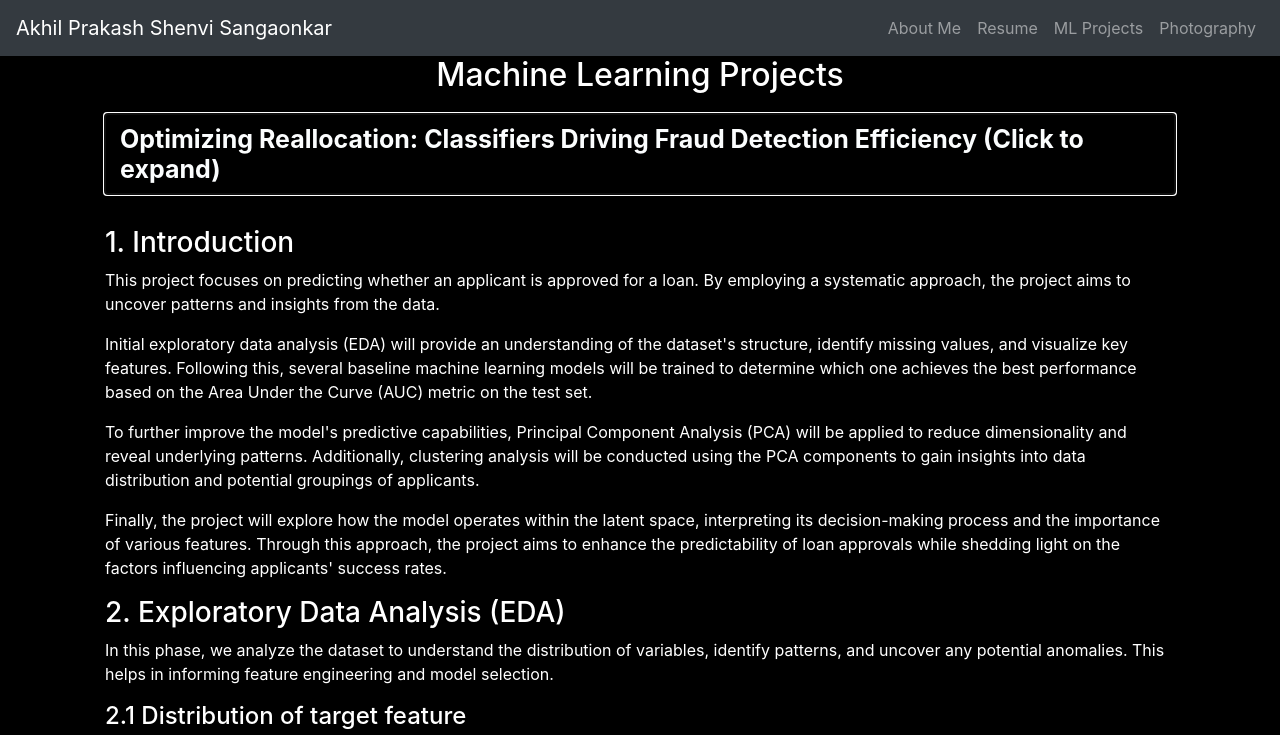
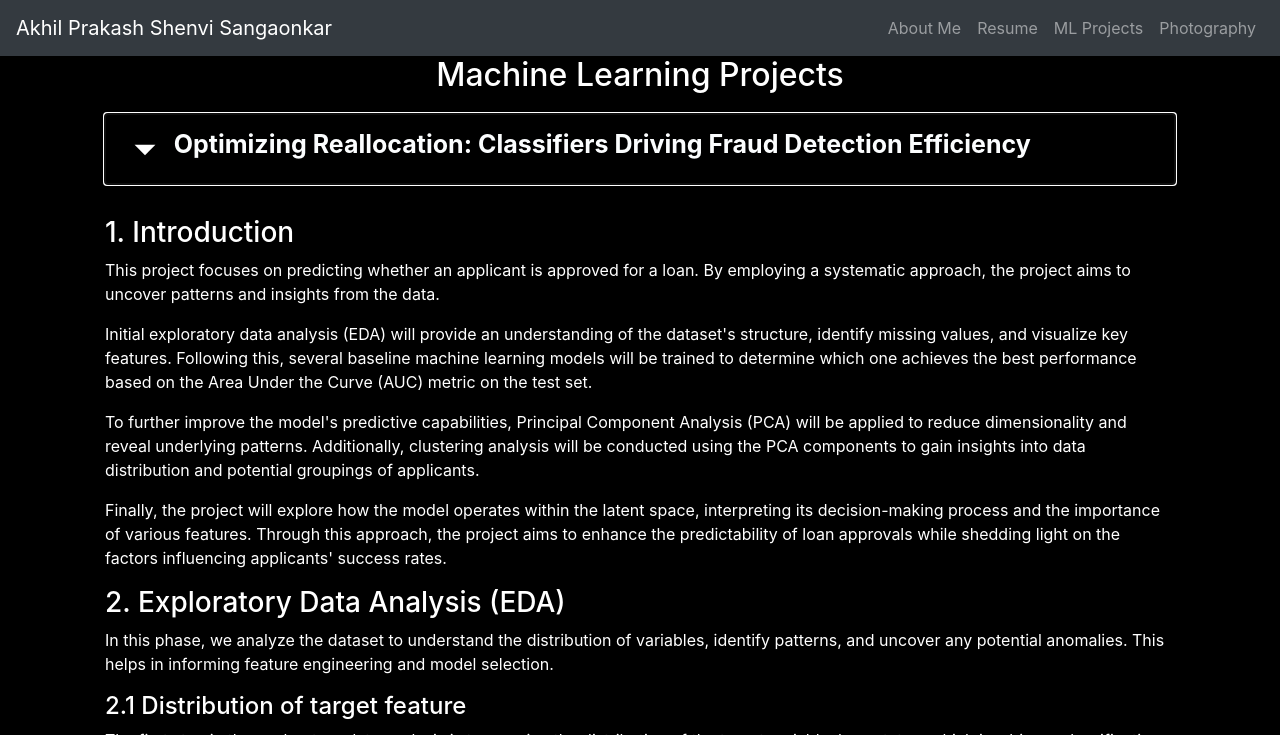
Before and after one commit to Akhil-Sangaonkar/akhil-sangaonkar, a plain HTML site: page ml-projects.html in a window 1280 px wide. Both pictures are taken after a click on the button 640 px from the left and 154 px from the top of the page. Shown: the top 735 px of the page. Drawn offline with nearby package versions, Linux system fonts and the light colour scheme.

Commit message:
Add files via upload

```diff
--- a/ml-projects.html
+++ b/ml-projects.html
@@ -72,11 +72,13 @@
 
     /* Styles for the accordion icon rotation */
     .accordion-button i {
-        transition: transform 0.3s ease; /* Smooth rotation */
-    }
-    .accordion-button[aria-expanded="true"] i {
-        transform: rotate(180deg); /* Rotate arrow when expanded */
-    }
+    transition: transform 0.3s ease; /* Smooth rotation */
+}
+
+.accordion-button[aria-expanded="true"] .arrow {
+    transform: rotate(90deg); /* Rotate arrow 90 degrees when expanded */
+}
+
 
 
 
@@ -117,8 +119,10 @@
             <div class="card mb-3">
                 <div class="card-header" id="headingOne">
                     <h2 class="mb-0">
-                        <button class="accordion-button collapsed" type="button" data-toggle="collapse" data-target="#collapseOne" aria-expanded="false" aria-controls="collapseOne">
-                            <span style="font-size: 25px; font-weight: bold;">Optimizing Reallocation: Classifiers Driving Fraud Detection Efficiency (Click to expand)</span>
+                        <button class="accordion-button" type="button" aria-expanded="false" onclick="toggleAccordion(this)">
+                            <svg class="arrow" xmlns="http://www.w3.org/2000/svg" width="50" height="50" fill="white" viewBox="0 0 24 24">
+                                <path d="M10 7l5 5-5 5z"/>
+                            </svg> <!-- Down arrow SVG --> <span style="font-size: 25px; font-weight: bold;">Optimizing Reallocation: Classifiers Driving Fraud Detection Efficiency </span>
                         </button>
                     </h2>
                 </div>
@@ -142,9 +146,11 @@
                         <p>The first step in the exploratory data analysis is to examine the distribution of the target variable, loan status, which is a binary classification indicating whether an applicant is approved for a loan. The analysis reveals that approximately 85% of the applicants have not been approved for a loan, suggesting a significant class imbalance in the dataset.</p>
 
                         <img src="images/project1/1.jpeg" alt="Insurance Fraud Detection Analysis" class="project-img">
+
                         <h4>2.2 Correlation between the features</h4>
                         <p>In analyzing the correlation between features, most exhibited very low correlations, with values close to zero, indicating weak or no linear relationships among them. However, two features, loan int rate and loan percent income, demonstrated a negative but very weak correlation with person income and person emp length, respectively, suggesting an inverse relationship. Conversely, person age and cb person cred hist length showed a very strong positive correlation, implying a significant linear relationship between these two variables. Additionally, loan amount and loan percent income exhibited a positive relationship, indicating that as one increases, the other tends to increase as well.</p>
                         <img src="images/project1/2.jpeg" alt="Insurance Fraud Detection Analysis" class="project-img">
+
                         <h4>2.3 Pair Plot</h4>
                         <p>The pair plot analysis revealed two key insights. Firstly, individuals with high income were almost certain to be rejected for a loan, indicating a potential bias in the loan approval process. Secondly, the relationship between person income and loan amount exhibited a hyperbolic relation, suggesting that as income increases, the amount of loan requested follows a constant ratio, reflecting a non-linear interaction between the two variables. Additionally, several anomalies were detected, including individuals with ages above 100 and employment lengths exceeding 100 years, which are highly improbable. These outlier data points will be removed from the dataset to ensure more accurate analysis.</p>
                         <img src="images/project1/5.jpeg" alt="Insurance Fraud Detection Analysis" class="project-img">
@@ -152,6 +158,7 @@
                         <h4>2.4 Distribution of Numerical Features across training and testing data</h4>
                         <p>The histogram distribution revealed a nearly identical distribution of numerical features between the training and testing datasets. Notably, there were a few individuals paying a higher loan percentage relative to their income in both datasets. By observing the distribution of cb person cred hist length, it would be sensible to create a categorical column, classifying it into three categories: short, medium, and long</p>
                         <img src="images/project1/4.jpeg" alt="Insurance Fraud Detection Analysis" class="project-img">
+
                         <h4>2.5 Distribution of Categorical Features across training and testing data</h4>
                         <p>The distribution of categorical features between the training and testing datasets was almost identical. Additionally, an age category column was created by observing the numerical distribution of the person age column, allowing for a more nuanced analysis of age-related trends in the data.</p>
                         <img src="images/project1/3.jpeg" alt="Insurance Fraud Detection Analysis" class="project-img">
@@ -226,6 +233,7 @@
 
 
                         <h3>4. Dimensionality Reduction</h3>
+
                         <p>In this section, we will utilize Principal Component Analysis (PCA) as a dimensionality reduction technique to generate a latent space for our dataset. This approach allows us to reduce the dimensionality of the data while preserving as much variance as possible. Upon observing the distribution of the training data, test data, and final test data in this latent space, we note that all three datasets exhibit similar distributions, along with some outliers. Additionally, five distinct clusters can be identified within the data. We will analyze the characteristics of these clusters in the next section.</p>
                         <img src="images/project1/6.jpeg" alt="Insurance Fraud Detection Analysis" class="project-img">
 
@@ -287,6 +295,7 @@
                                 </tr>
                             </tbody>
                         </table>
+
                         <h3>8.  Model Comparison: Post-Reallocation vs. Baseline</h3>
                         <p>In all cases, the models showed improvements in Test Accuracy and Test AUC after the reallocation of misclassified points. Notably, LightGBM saw a significant jump in test performance, with Test AUC improving from 0.9569 to 0.9647, confirming that the additional challenging examples enhanced the model's predictive power. Similarly, CatBoost and XGBoost benefited from this reallocation, improving both in test accuracy and AUC. Gradient Boosting also experienced a notable uplift, though it remains the weakest performer compared to other models.
 
@@ -307,5 +316,23 @@
     <!-- Bootstrap JS -->
     <script src="https://code.jquery.com/jquery-3.5.1.slim.min.js"></script>
     <script src="https://cdn.jsdelivr.net/npm/bootstrap@4.5.2/dist/js/bootstrap.bundle.min.js"></script>
+<script>
+    function toggleAccordion(button) {
+        const collapseDiv = button.parentNode.parentNode.nextElementSibling; // Get the associated collapse div
+        const isCollapsed = collapseDiv.classList.contains('show'); // Check if it's currently collapsed
+
+        // Toggle the visibility
+        if (isCollapsed) {
+            collapseDiv.classList.remove('show');
+            button.setAttribute('aria-expanded', 'false'); // Update aria-expanded attribute
+        } else {
+            collapseDiv.classList.add('show');
+            button.setAttribute('aria-expanded', 'true'); // Update aria-expanded attribute
+        }
+
+        // Rotate the arrow
+        button.classList.toggle('collapsed', !isCollapsed);
+    }
+</script>
 </body>
 </html>
```
